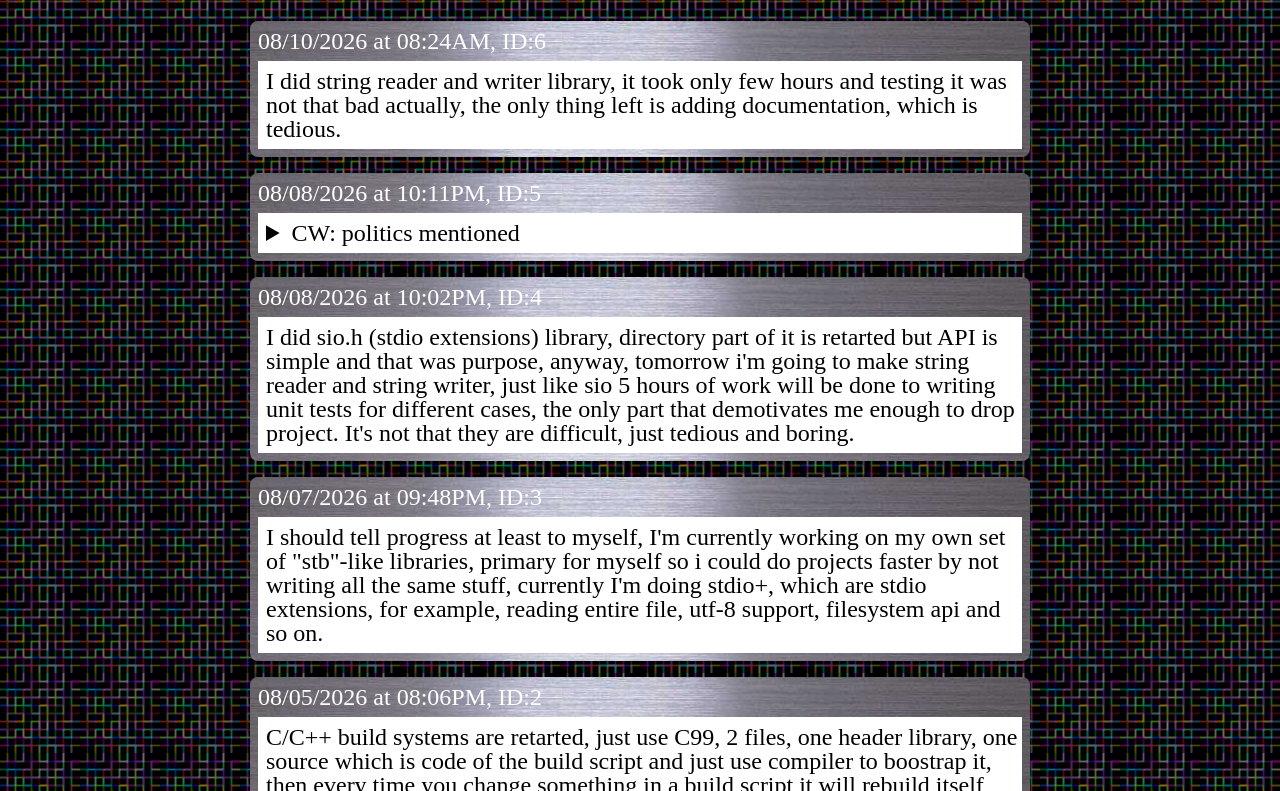
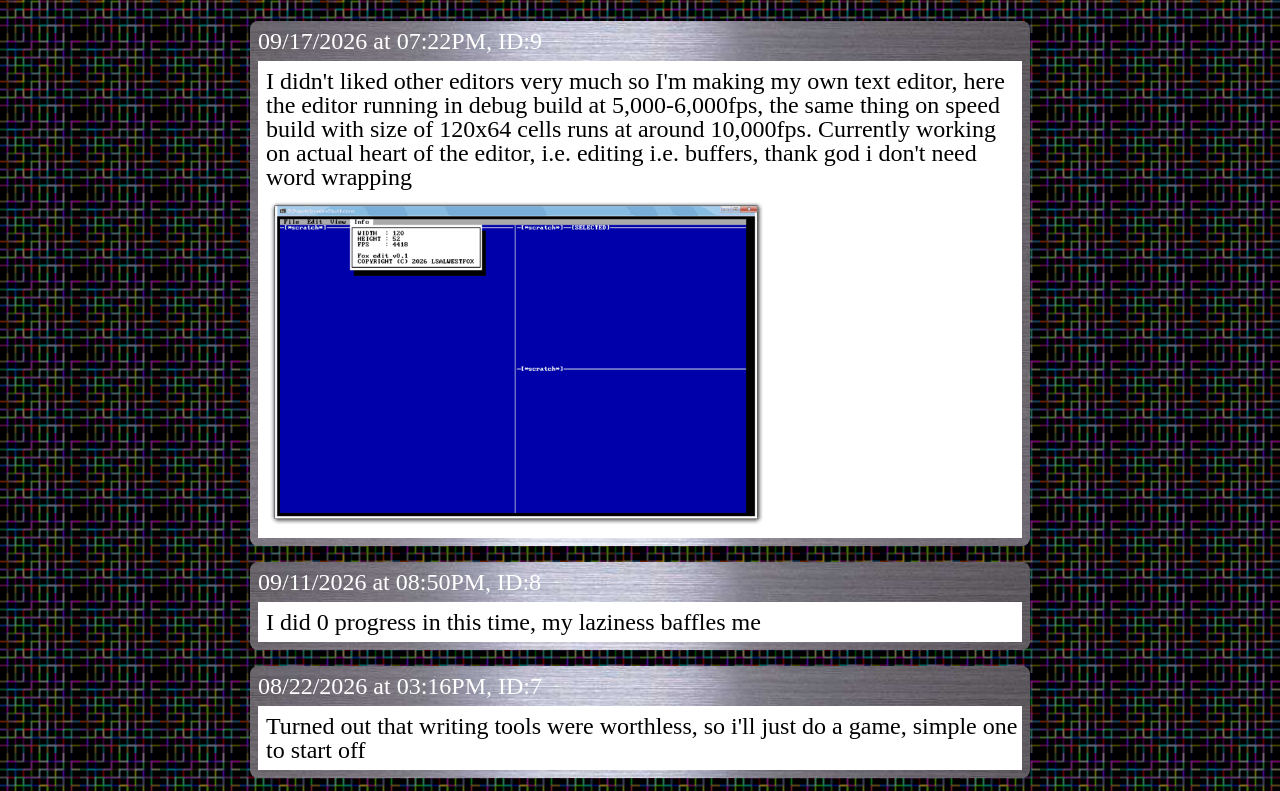
Before and after one commit to Lsalwestfox/Lsalwestfox, a plain HTML site: page blog.html in a window 1280 px wide. Shown: the part 127-918 px from the top of the page. Drawn offline with Linux system fonts and the light colour scheme.

Commit message:
update 2

```diff
--- a/blog.html
+++ b/blog.html
@@ -1,4 +1,4 @@
-<!-- Blog post images are in 748:333 (2.24) ratio -->
+<!-- Blog post images are in 748:333 (2.24) ratio, preffered at least -->
 <!DOCTYPE html>
 <head>
     <title>Blog?</title>
@@ -117,6 +117,18 @@
     <p>I can sometimes edit old posts but that usually for fixing grammar errors. :3</p>
     <a href="index.html"><button>Back</button></a><br>
     <div class="posts">
+        <post time="07:22PM" date="09/17/2026">
+            <p>I didn't liked other editors very much so I'm making my own text editor, here the editor running in debug build at 5,000-6,000fps,
+            the same thing on speed build with size of 120x64 cells runs at around 10,000fps. Currently working on actual heart of the editor, i.e.
+            editing i.e. buffers, thank god i don't need word wrapping</p>
+            <img loading="lazy" src="blog_images/fox-edit-compressed.png" u="blog_images/fox-edit.png">
+        </post>
+        <post time="08:50PM" date="09/11/2026">
+            <p>I did 0 progress in this time, my laziness baffles me</p>
+        </post>
+        <post time="03:16PM" date="08/22/2026">
+            <p>Turned out that writing tools were worthless, so i'll just do a game, simple one to start off</p>
+        </post>
         <post time="08:24AM" date="08/10/2026">
             <p>I did string reader and writer library, it took only few hours and testing it was not that bad actually, the only thing left is
             adding documentation, which is tedious.</p>
```
